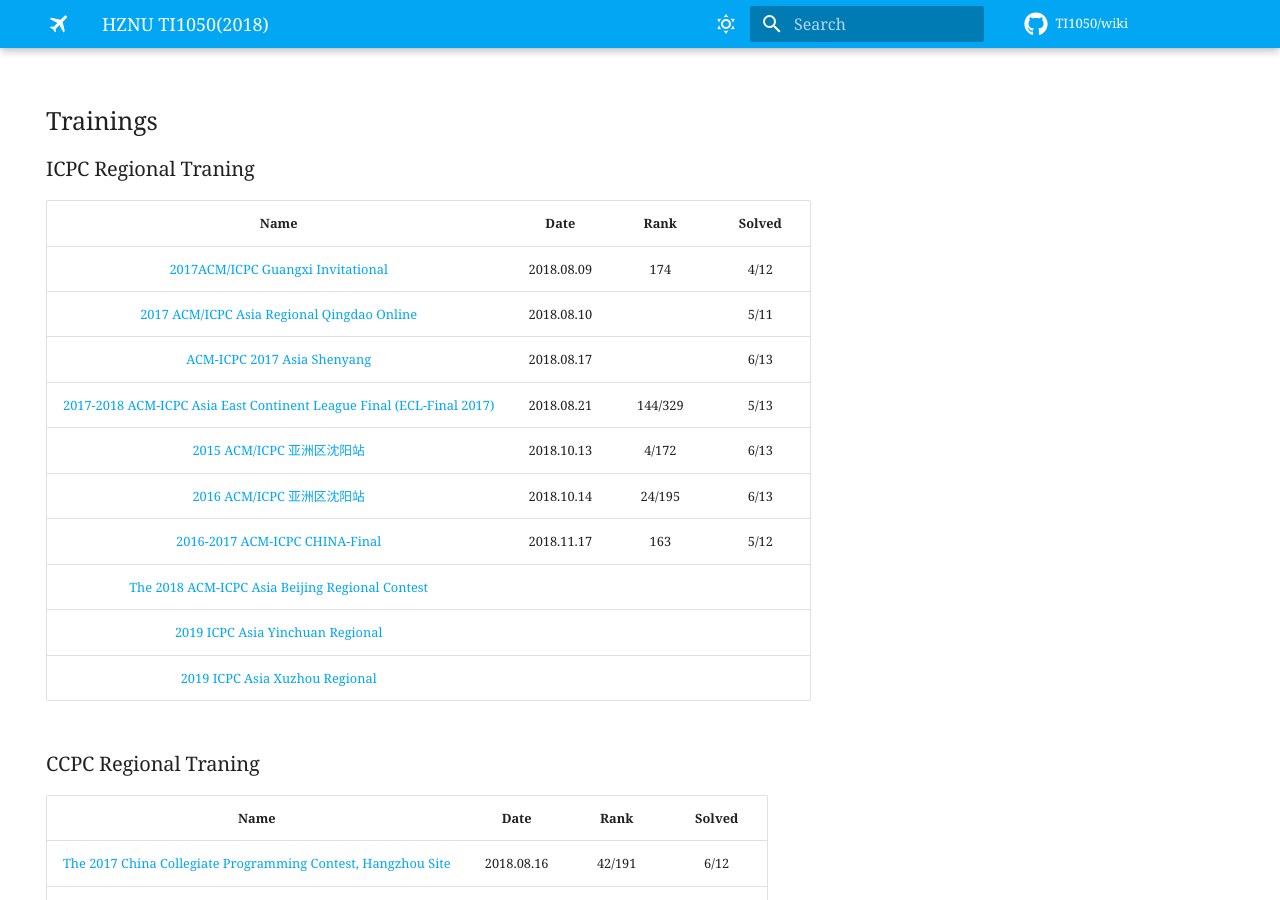
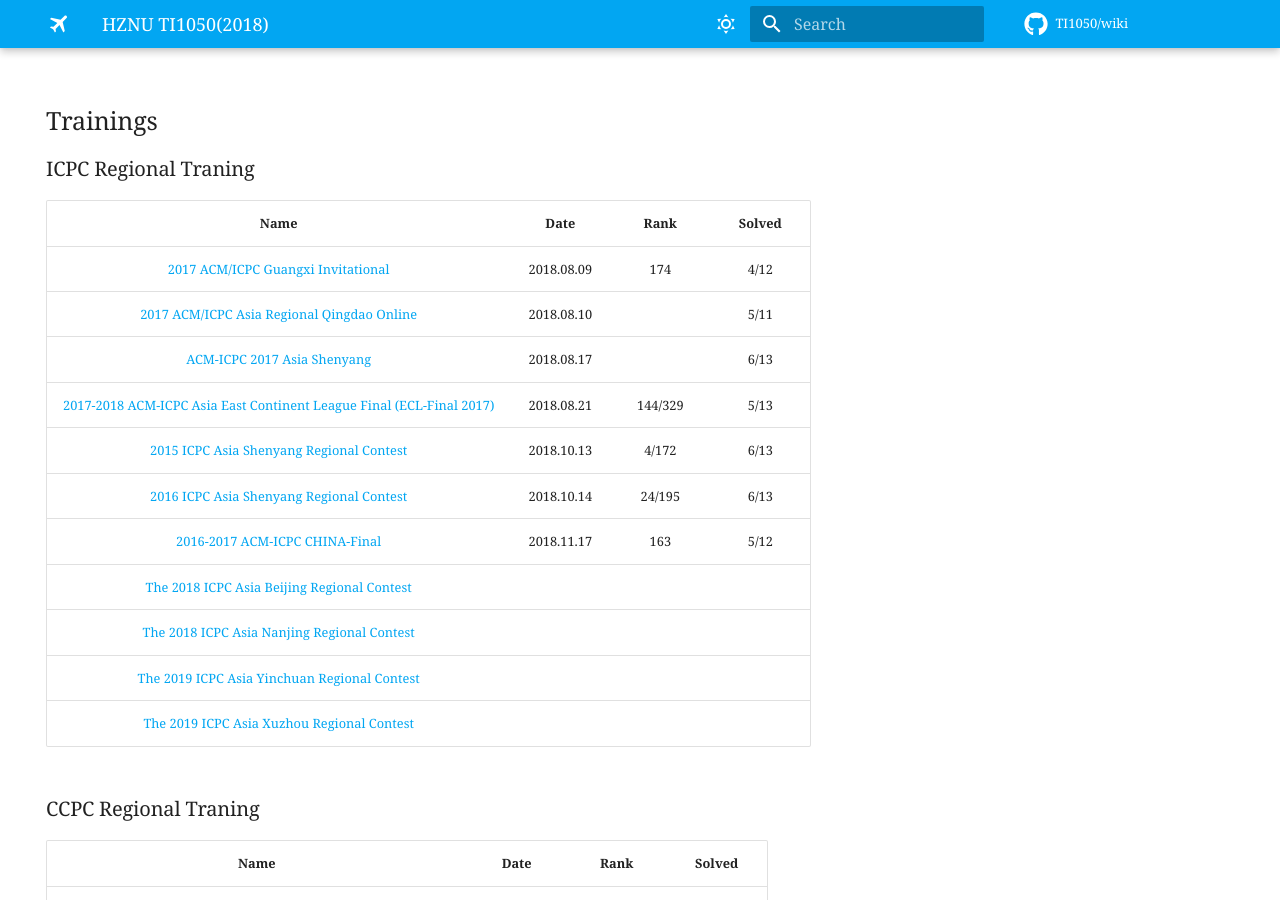
Before and after one commit to TI-1050/wiki, an MkDocs documentation site: the page built from docs/index.md, in a window 1280 px wide and 900 px high, scrolled down 4350 px. Built offline with MkDocs 1.6.1 and Material for MkDocs 9.7.7, drawn with Linux system fonts in a browser that asks for light colours; some web fonts are replaced; comment, search, counter and statistics services are not loaded.

Commit message:
fix: icpc regional index

```diff
--- a/docs/index.md
+++ b/docs/index.md
@@ -103,16 +103,17 @@ Comment:
 
 |                                                        Name                                                         |    Date    |  Rank   | Solved |
 | :-----------------------------------------------------------------------------------------------------------------: | :--------: | :-----: | :----: |
-|                  [2017ACM/ICPC Guangxi Invitational](https://www.cnblogs.com/Dup4/p/9451607.html)                   | 2018.08.09 |   174   |  4/12  |
+|                  [2017 ACM/ICPC Guangxi Invitational](https://www.cnblogs.com/Dup4/p/9451607.html)                  | 2018.08.09 |   174   |  4/12  |
 |              [2017 ACM/ICPC Asia Regional Qingdao Online](https://www.cnblogs.com/Dup4/p/9457058.html)              | 2018.08.10 |         |  5/11  |
 |                     [ACM-ICPC 2017 Asia Shenyang](https://www.cnblogs.com/Dup4/p/9494051.html)                      | 2018.08.17 |         |  6/13  |
 | [2017-2018 ACM-ICPC Asia East Continent League Final (ECL-Final 2017)](https://www.cnblogs.com/Dup4/p/9512388.html) | 2018.08.21 | 144/329 |  5/13  |
-|                      [2015 ACM/ICPC 亚洲区沈阳站](https://www.cnblogs.com/Dup4/p/9783359.html)                      | 2018.10.13 |  4/172  |  6/13  |
-|                      [2016 ACM/ICPC 亚洲区沈阳站](https://www.cnblogs.com/Dup4/p/9786924.html)                      | 2018.10.14 | 24/195  |  6/13  |
+|               [2015 ICPC Asia Shenyang Regional Contest](https://www.cnblogs.com/Dup4/p/9783359.html)               | 2018.10.13 |  4/172  |  6/13  |
+|               [2016 ICPC Asia Shenyang Regional Contest](https://www.cnblogs.com/Dup4/p/9786924.html)               | 2018.10.14 | 24/195  |  6/13  |
 |                    [2016-2017 ACM-ICPC CHINA-Final](https://www.cnblogs.com/Dup4/p/9975047.html)                    | 2018.11.17 |   163   |  5/12  |
-|           [The 2018 ACM-ICPC Asia Beijing Regional Contest](https://www.cnblogs.com/Dup4/p/11675241.html)           |            |         |        |
-|                  [2019 ICPC Asia Yinchuan Regional](https://www.cnblogs.com/Dup4/p/11963769.html)                   |            |         |        |
-|                   [2019 ICPC Asia Xuzhou Regional](https://www.cnblogs.com/Dup4/p/12005873.html)                    |            |         |        |
+|             [The 2018 ICPC Asia Beijing Regional Contest](https://www.cnblogs.com/Dup4/p/11675241.html)             |            |         |        |
+|             [The 2018 ICPC Asia Nanjing Regional Contest](https://www.cnblogs.com/Dup4/p/11124250.html)             |            |         |        |
+|            [The 2019 ICPC Asia Yinchuan Regional Contest](https://www.cnblogs.com/Dup4/p/11963769.html)             |            |         |        |
+|             [The 2019 ICPC Asia Xuzhou Regional Contest](https://www.cnblogs.com/Dup4/p/12005873.html)              |            |         |        |
 
 ### CCPC Regional Traning
 
```
